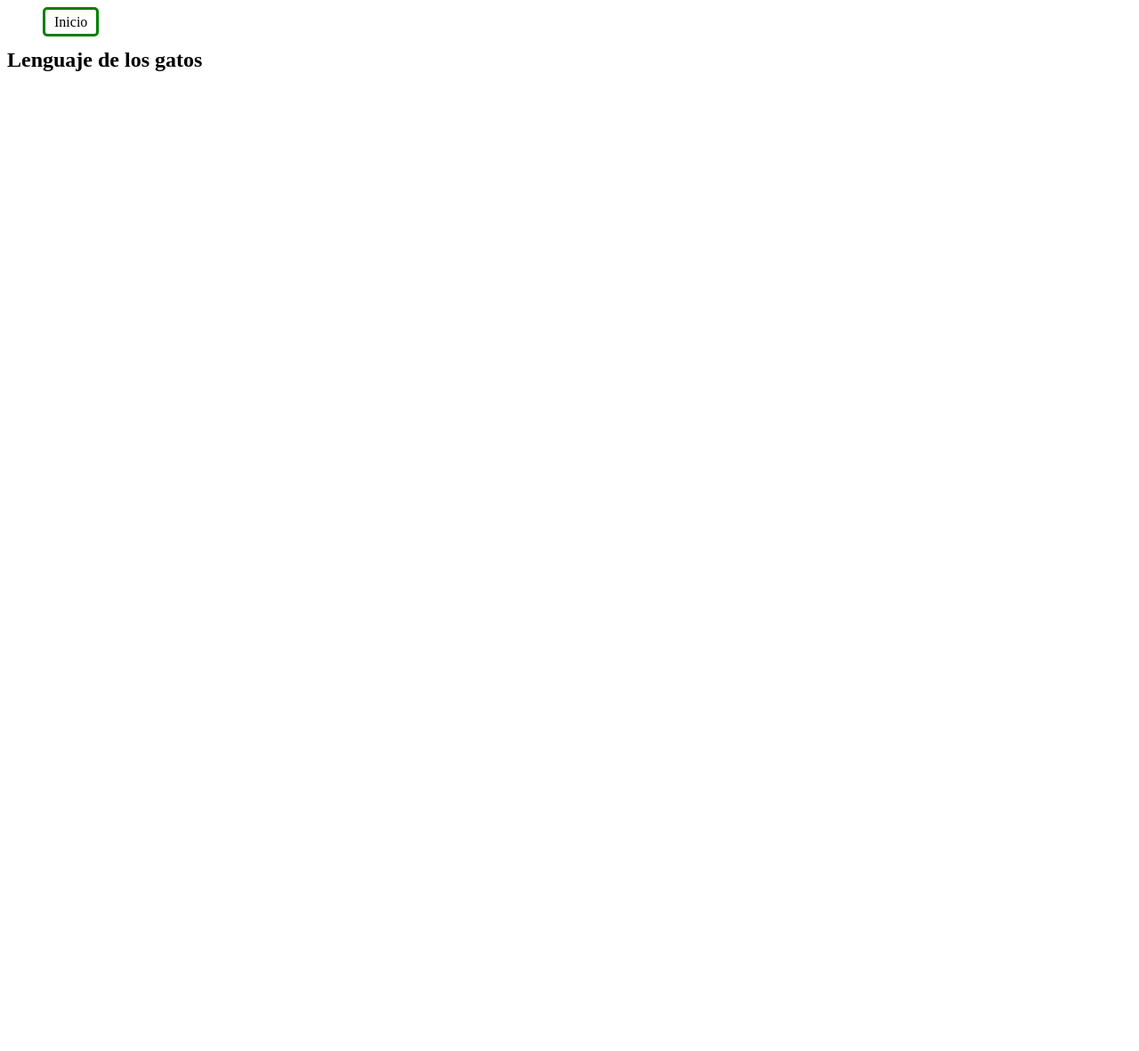
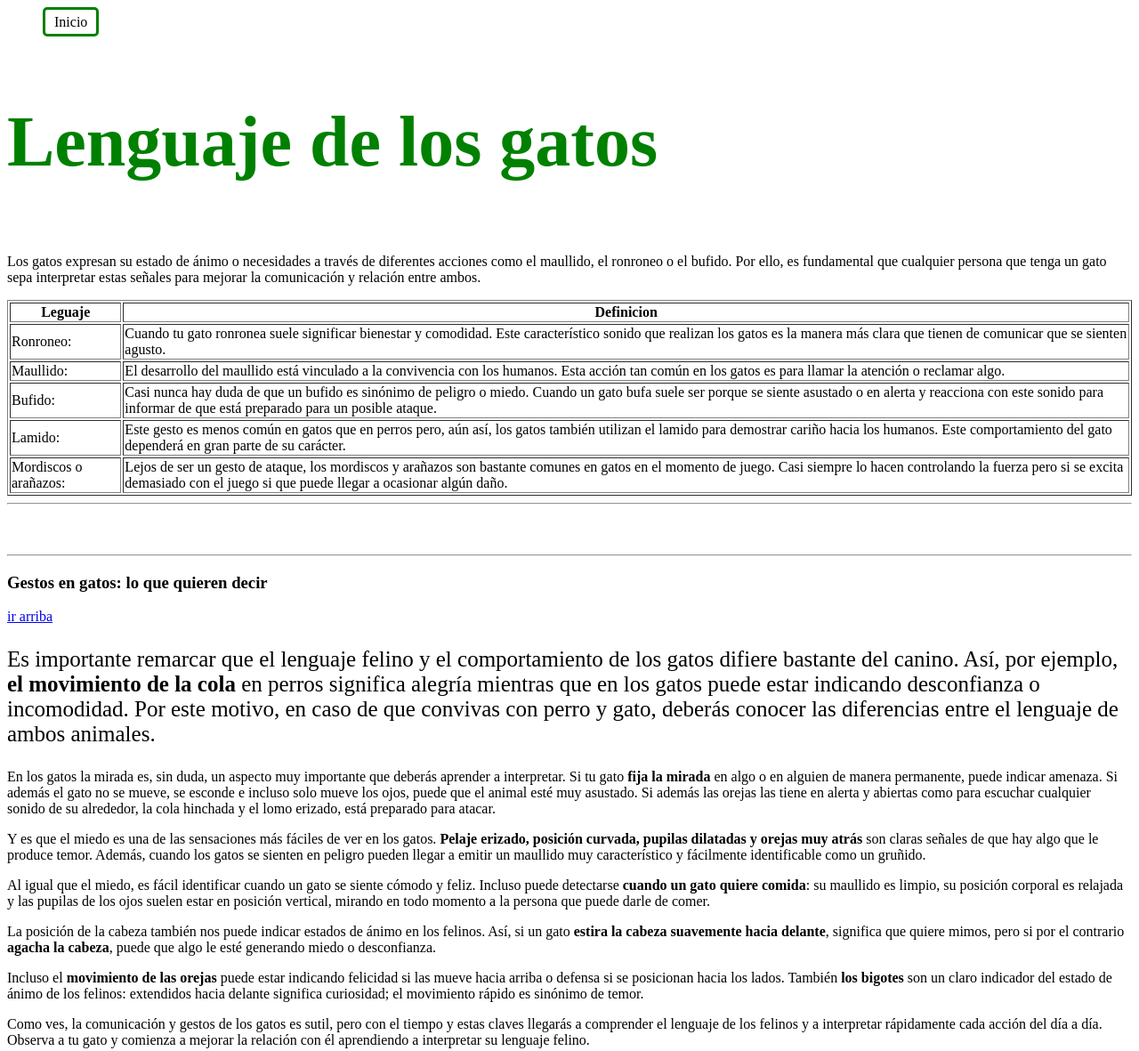
Before and after one commit to YamPedraza/Sitio, a plain HTML site: page Gatos3.html in a window 1280 px wide. Shown: the whole page at 89% size. Before the commit the page ends 800 px from the top, so only its background shows below. Drawn offline with Linux system fonts and the light colour scheme.

Commit message:
add texto, section, tr, hr, td

```diff
--- a/Gatos3.html
+++ b/Gatos3.html
@@ -14,6 +14,57 @@
             </ul>
         </nav>
     </header>
-    <h2>Lenguaje de los gatos</h2>
+    <section id="lenguaje de gatos">
+        <h2>
+            <p tabindex="1" lang="es"  class="verde">Lenguaje de los gatos</p>
+        </h2>
+
+        <p>Los gatos expresan su estado de ánimo o necesidades a través de diferentes acciones como el maullido, el ronroneo o el bufido. Por ello, es fundamental que cualquier persona que tenga un gato sepa interpretar estas señales para mejorar la comunicación y relación entre ambos.</p>
+        <table border="1">
+            <tr>
+                <th>Leguaje</th>
+                <th>Definicion</th>
+            </tr>
+            <tr>
+                <td>Ronroneo:</td>
+                <td>Cuando tu gato ronronea suele significar bienestar y comodidad. Este característico sonido que realizan los gatos es la manera más clara que tienen de comunicar que se sienten agusto.</td>
+            </tr>
+            <tr>
+                <td>Maullido:</td>
+                <td>El desarrollo del maullido está vinculado a la convivencia con los humanos. Esta acción tan común en los gatos es para llamar la atención o reclamar algo.</td>
+            </tr>
+            <tr>
+                <td>Bufido:</td>
+                <td>Casi nunca hay duda de que un bufido es sinónimo de peligro o miedo. Cuando un gato bufa suele ser porque se siente asustado o en alerta y reacciona con este sonido para informar de que está preparado para un posible ataque.</td>
+            </tr>
+            <tr>
+                <td>Lamido: </td>
+                <td>Este gesto es menos común en gatos que en perros pero, aún así, los gatos también utilizan el lamido para demostrar cariño hacia los humanos. Este comportamiento del gato dependerá en gran parte de su carácter.</td>
+            </tr>
+            <tr>
+                <td>Mordiscos o arañazos: </td>
+                <td>Lejos de ser un gesto de ataque, los mordiscos y arañazos son bastante comunes en gatos en el momento de juego. Casi siempre lo hacen controlando la fuerza pero si se excita demasiado con el juego si que puede llegar a ocasionar algún daño.</td>
+            </tr>
+        </table>
+    </section>
+
+    <hr>
+    <pre>
+
+    </pre>
+    <hr>
+
+    <section>
+        <h3 tabindex="1" lang="es"  class="verdechico">Gestos en gatos: lo que quieren decir</h3>
+        <a href="#top">ir arriba</a>
+        <p lang="es" class="tres">Es importante remarcar que el lenguaje felino y el comportamiento de los gatos difiere bastante del canino. Así, por ejemplo, <b>el movimiento de la cola</b> en perros significa alegría mientras que en los gatos puede estar indicando desconfianza o incomodidad. Por este motivo, en caso de que convivas con perro y gato, deberás conocer las diferencias entre el lenguaje de ambos animales.</p>
+        <p >En los gatos la mirada es, sin duda, un aspecto muy importante que deberás aprender a interpretar. Si tu gato <b>fija la mirada</b> en algo o en alguien de manera permanente, puede indicar amenaza. Si además el gato no se mueve, se esconde e incluso solo mueve los ojos, puede que el animal esté muy asustado. Si además las orejas las tiene en alerta y abiertas como para escuchar cualquier sonido de su alrededor, la cola hinchada y el lomo erizado, está preparado para atacar.</p>
+        <p>Y es que el miedo es una de las sensaciones más fáciles de ver en los gatos. <b>Pelaje erizado, posición curvada, pupilas dilatadas y orejas muy atrás</b> son claras señales de que hay algo que le produce temor. Además, cuando los gatos se sienten en peligro pueden llegar a emitir un maullido muy característico y fácilmente identificable como un gruñido.</p>
+        <p>Al igual que el miedo, es fácil identificar cuando un gato se siente cómodo y feliz. Incluso puede detectarse <b>cuando un gato quiere comida</b>: su maullido es limpio, su posición corporal es relajada y las pupilas de los ojos suelen estar en posición vertical, mirando en todo momento a la persona que puede darle de comer.</p>
+        <p>La posición de la cabeza también nos puede indicar estados de ánimo en los felinos. Así, si un gato <b>estira la cabeza suavemente hacia delante</b>, significa que quiere mimos, pero si por el contrario <b>agacha la cabeza</b>, puede que algo le esté generando miedo o desconfianza.</p>
+        <p>Incluso el <b>movimiento de las orejas</b> puede estar indicando felicidad si las mueve hacia arriba o defensa si se posicionan hacia los lados. También <b>los bigotes</b> son un claro indicador del estado de ánimo de los felinos: extendidos hacia delante significa curiosidad; el movimiento rápido es sinónimo de temor.</p>
+        <p>Como ves, la comunicación y gestos de los gatos es sutil, pero con el tiempo y estas claves llegarás a comprender el lenguaje de los felinos y a interpretar rápidamente cada acción del día a día. Observa a tu gato y comienza a mejorar la relación con él aprendiendo a interpretar su lenguaje felino.</p>
+    </section>
+
 </body>
 </html>
```
